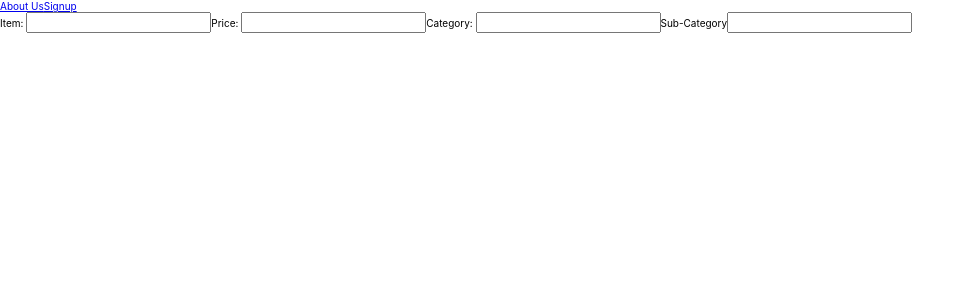
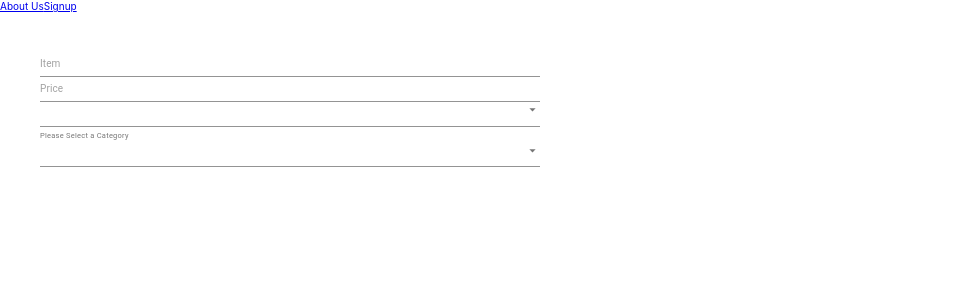
Before and after one commit to Build-Week-African-Marketplace-tt174/front-end, a React (Create React App) app in the folder front-end/: page /sell in a window 1280 px wide. Shown: the top 300 px of the page, without its empty margins (0-975 px from the left). Built offline with nearby package versions, Linux system fonts and the light colour scheme; the HTML template or start-up script is replaced by a standard one.

Commit message:
Changed imputs for material Ui styling

```diff
--- a/front-end/src/App.css
+++ b/front-end/src/App.css
@@ -35,3 +35,14 @@ html{
   margin-top: 5rem;
   padding-top: 5rem;
 }
+
+
+
+/* Sell Form */
+
+.sellitem {
+  display: flex;
+  flex-direction: column;
+  width: 50rem;
+  margin: 4rem;
+}
--- a/front-end/src/components/Sell.js
+++ b/front-end/src/components/Sell.js
@@ -1,4 +1,8 @@
 import React, { useState } from "react";
+import TextField from "@material-ui/core/TextField";
+import MenuItem from '@material-ui/core/MenuItem';
+
+
 
 const initialState = {
     category: "",
@@ -6,6 +10,8 @@ const initialState = {
     item: "",
     price: ""
 };
+
+const cat = {}
 
 const Sell = () => {
 
@@ -19,34 +25,28 @@ const Sell = () => {
 
 
     return (
-        <form>
-            <label htmlFor="item">Item: </label>
-            <input name="item" type="text" onChange={handleChange} />
+        <form className="sellitem">
+            <TextField name="item" placeholder="Item" onChange={handleChange} />
 
-            <label htmlFor="price">Price: </label>
-            <input name="price" type="number" />
+            <TextField name="price" type="number" placeholder="Price" />
 
-            <label htmlFor="category">Category: </label>
-            <input name="category" type="text" list="cat" />
-                <datalist id="cat">
-                    <option value="Animal Products" />
-                    <option value="Beans" />
-                    <option value="Cereals" />
-                    <option value="Fruits" />
-                    <option value="Peas" />
-                    <option value="Roots & Tubbers" />
-                    <option value="Seeds & Nuts" />
-                    <option value="Vegetables" />
-                    <option value="Other" />
-                </datalist>
+            <TextField name="category" type="text" select value="Animal Products"  helperText="Please Select a Category" >
+                    <MenuItem label="Animal Products" >Animal Products</MenuItem>
+                    <MenuItem value="Beans" >Beans</MenuItem>
+                    <MenuItem value="Cereals" >Cereals</MenuItem>
+                    <MenuItem value="Fruits" >Fruits</MenuItem>
+                    <MenuItem value="Peas" >Peas</MenuItem>
+                    <MenuItem value="Roots & Tubbers" >Roots & Tubbers</MenuItem>
+                    <MenuItem value="Seeds & Nuts" >Seeds & Nuts</MenuItem>
+                    <MenuItem value="Vegetables" >Vegetables</MenuItem>
+                    <MenuItem value="Other" >Other</MenuItem>
+            </TextField>
 
-            <label htmlFor="subcategory">Sub-Category</label>
-            <input name="subcategory" type="text" list="subcat" />
-                <datalist id="subcat">
-                    <option value="LiveStock" />
-                    <option value="Poultry" />
-                    <option value="None"/>
-                </datalist>
+            <TextField name="subcategory" type="text" select placeholder="Sub-Category"  >
+                    <MenuItem value="LiveStock" >LiveStock</MenuItem>
+                    <MenuItem value="Poultry" >Poultry</MenuItem>
+                    <MenuItem value="None">None</MenuItem>
+            </TextField>
         </form>
     )
 
```
